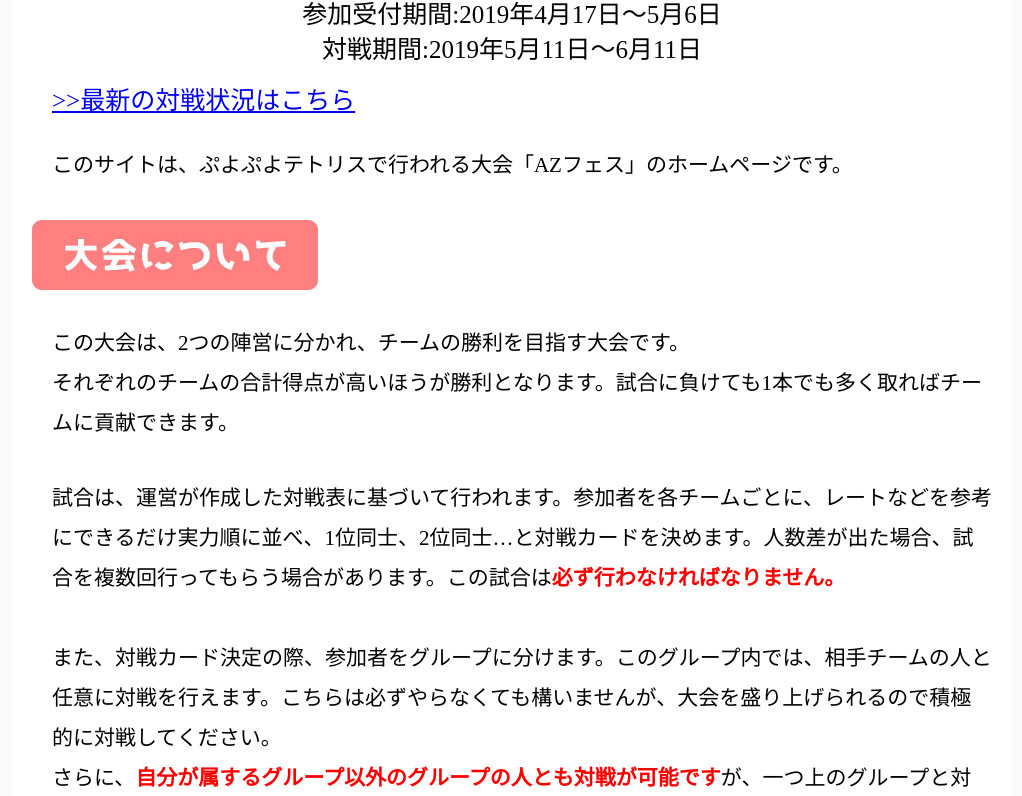
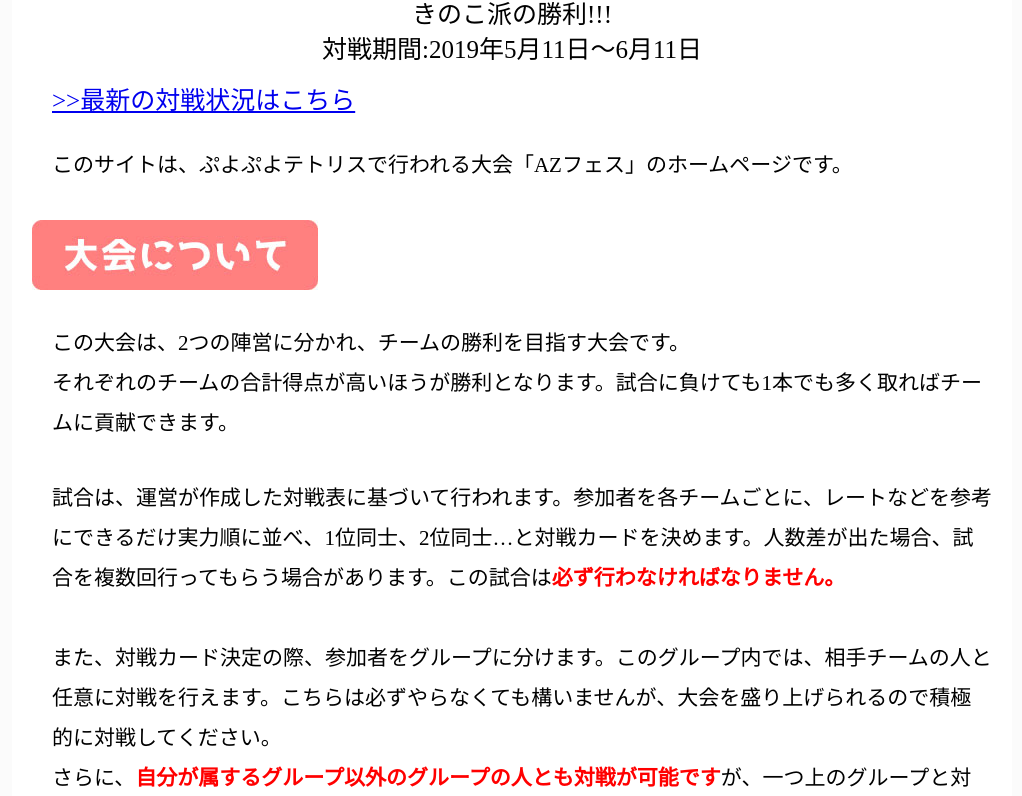
Before and after one commit to Muride/azfest, a plain HTML site: page index.html in a window 1280 px wide. Shown: the part 256-1052 px from the top of the page, without its empty margins (128-1150 px from the left). Drawn offline with Linux system fonts and the light colour scheme.

Commit message:
Add files via upload

```diff
--- a/index.html
+++ b/index.html
@@ -15,7 +15,7 @@
 
 	<div id="title">
 	<h1>第1回　きのこ vs たけのこ</h1>
-	<h2>参加受付期間:2019年4月17日～5月6日</h2>
+	<h2>きのこ派の勝利!!!</h2>
 	<h2>対戦期間:2019年5月11日～6月11日</h2>
 	</div>
 
```
